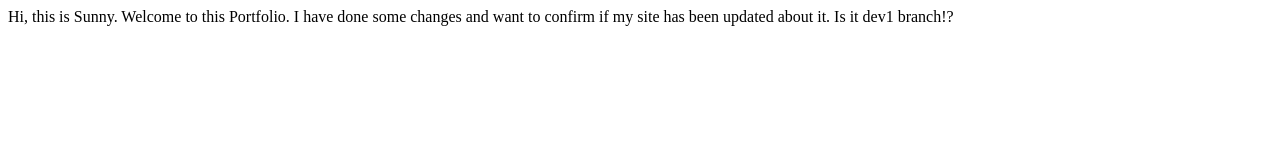
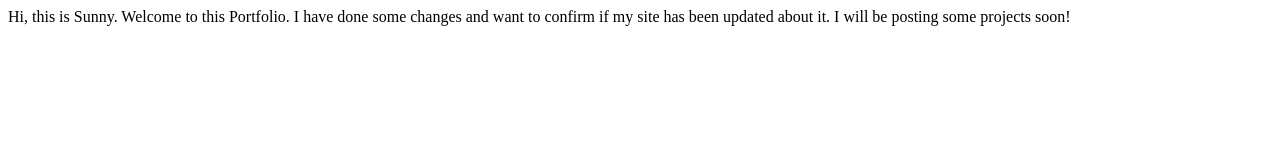
Before and after one commit to Sunny-Goswami/student-demo-portfolio, a plain HTML site: page index.html in a window 1280 px wide. Drawn offline with Linux system fonts and the light colour scheme.

Commit message:
Test: Branch check

```diff
--- a/index.html
+++ b/index.html
@@ -13,6 +13,6 @@
     I have done some changes and want to confirm
     if my site has been updated about it.
 
-    Is it dev1 branch!?
+    I will be posting some projects soon!
 </body>
 </html>
```
